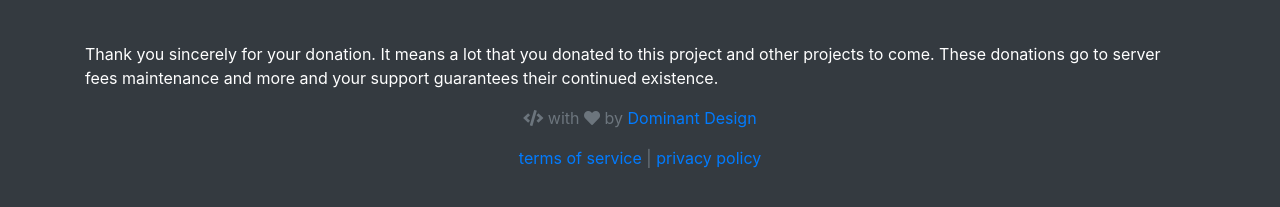
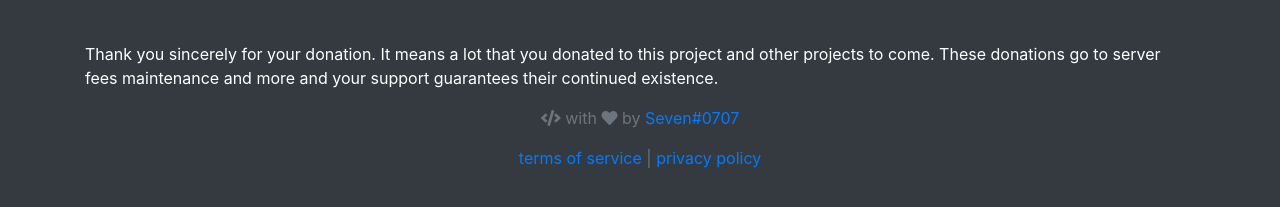
Before and after one commit to lomlrepository/lomlrepository.github.com, a Jekyll site: the page built from thankyou.md, in a window 1280 px wide. Shown: the part 223-430 px from the top of the page. Built offline with Jekyll 4.4.1, drawn with Linux system fonts in a browser that asks for light colours; nearby versions of some CDN libraries; some web fonts are replaced.

Commit message:
Update information.html

```diff
--- a/_layouts/information.html
+++ b/_layouts/information.html
@@ -47,7 +47,7 @@
 	</div>
 	<div class="container"><p>{{ content }}</p></div>
 	<footer class="text-muted text-center">
-		<p><i class="fas fa-code"></i> with <i class="fas fa-heart"></i> by <a href="/#creator" target="_blank">Dominant Design</a></p>
+		<p><i class="fas fa-code"></i> with <i class="fas fa-heart"></i> by <a href="https://twitter.com/YourNetworkNerd" target="_blank">Seven#0707</a></p>
 		<a class="text-primary" href="/terms">terms of service</a> | <a class="text-primary" href="/privacy">privacy policy</a>
 	</footer>
 </body>
```
